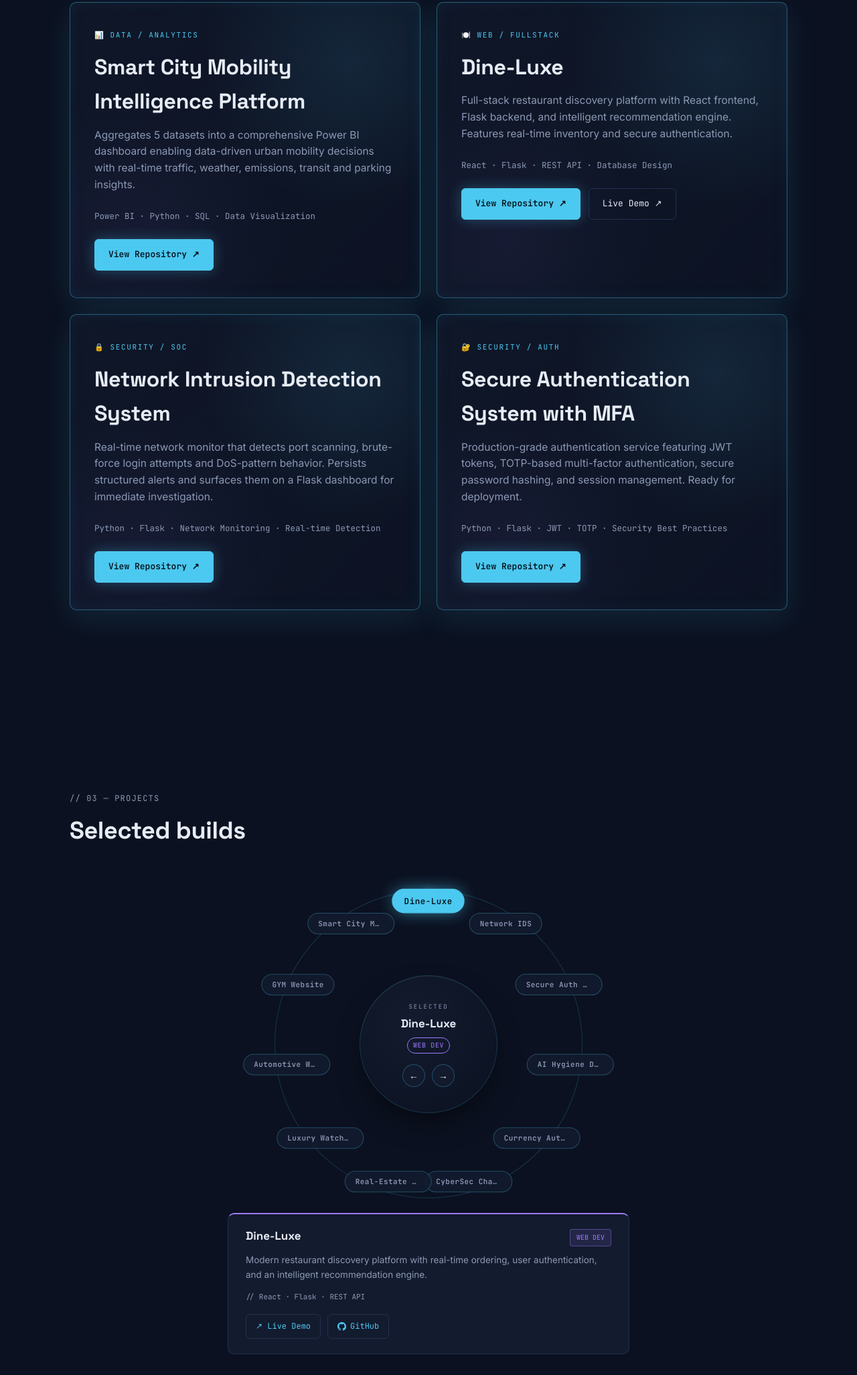
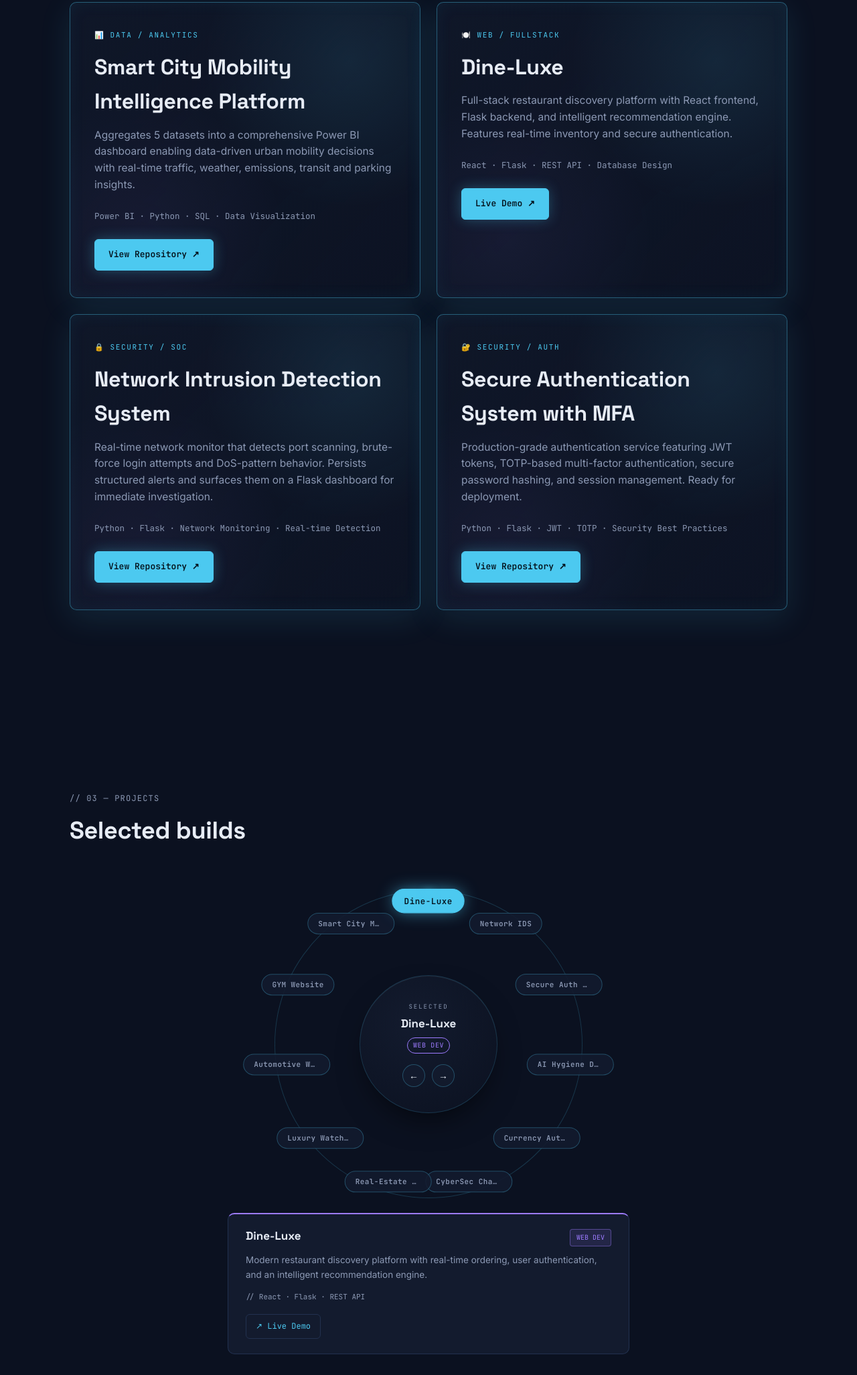
Before and after one commit to Sameer-2904/Portfolio, a plain HTML site: page index.html in a window 1280 px wide. Shown: the part 1787-3840 px from the top of the page at 67% size. Drawn offline with Linux system fonts and the light colour scheme.

Commit message:
Add files via upload

```diff
--- a/index.html
+++ b/index.html
@@ -1701,8 +1701,7 @@
               <p class="featured-desc">Full-stack restaurant discovery platform with React frontend, Flask backend, and intelligent recommendation engine. Features real-time inventory and secure authentication.</p>
               <div class="featured-tech">React · Flask · REST API · Database Design</div>
               <div class="featured-actions">
-                <a class="btn btn-primary" href="https://github.com/Sameer-2904/Dine-Luxe" target="_blank" rel="noopener">View Repository ↗</a>
-                <a class="btn btn-ghost" href="https://sameer-2904.github.io/Dine-Luxe/" target="_blank" rel="noopener">Live Demo ↗</a>
+                <a class="btn btn-primary" href="https://sameer-2904.github.io/Dine-Luxe/" target="_blank" rel="noopener">Live Demo ↗</a>
               </div>
             </div>
           </div>
@@ -2797,12 +2796,13 @@
         a.className = 'pw-info-link';
         a.innerHTML = '↗ Live Demo';
         infoLinks.appendChild(a);
+      } else {
+        const gh = document.createElement('a');
+        gh.href = p.url; gh.target = '_blank'; gh.rel = 'noopener';
+        gh.className = 'pw-info-link';
+        gh.innerHTML = '<svg width="13" height="13" viewBox="0 0 16 16" fill="currentColor"><path d="M8 0C3.58 0 0 3.58 0 8c0 3.54 2.29 6.53 5.47 7.59.4.07.55-.17.55-.38 0-.19-.01-.82-.01-1.49-2.01.37-2.53-.49-2.69-.94-.09-.23-.48-.94-.82-1.13-.28-.15-.68-.52-.01-.53.63-.01 1.08.58 1.23.82.72 1.21 1.87.87 2.33.66.07-.52.28-.87.51-1.07-1.78-.2-3.64-.89-3.64-3.95 0-.87.31-1.59.82-2.15-.08-.2-.36-1.02.08-2.12 0 0 .67-.21 2.2.82.64-.18 1.32-.27 2-.27.68 0 1.36.09 2 .27 1.53-1.04 2.2-.82 2.2-.82.44 1.1.16 1.92.08 2.12.51.56.82 1.27.82 2.15 0 3.07-1.87 3.75-3.65 3.95.29.25.54.73.54 1.48 0 1.07-.01 1.93-.01 2.2 0 .21.15.46.55.38A8.01 8.01 0 0016 8c0-4.42-3.58-8-8-8z"/></svg> GitHub';
+        infoLinks.appendChild(gh);
       }
-      const gh = document.createElement('a');
-      gh.href = p.url; gh.target = '_blank'; gh.rel = 'noopener';
-      gh.className = 'pw-info-link';
-      gh.innerHTML = '<svg width="13" height="13" viewBox="0 0 16 16" fill="currentColor"><path d="M8 0C3.58 0 0 3.58 0 8c0 3.54 2.29 6.53 5.47 7.59.4.07.55-.17.55-.38 0-.19-.01-.82-.01-1.49-2.01.37-2.53-.49-2.69-.94-.09-.23-.48-.94-.82-1.13-.28-.15-.68-.52-.01-.53.63-.01 1.08.58 1.23.82.72 1.21 1.87.87 2.33.66.07-.52.28-.87.51-1.07-1.78-.2-3.64-.89-3.64-3.95 0-.87.31-1.59.82-2.15-.08-.2-.36-1.02.08-2.12 0 0 .67-.21 2.2.82.64-.18 1.32-.27 2-.27.68 0 1.36.09 2 .27 1.53-1.04 2.2-.82 2.2-.82.44 1.1.16 1.92.08 2.12.51.56.82 1.27.82 2.15 0 3.07-1.87 3.75-3.65 3.95.29.25.54.73.54 1.48 0 1.07-.01 1.93-.01 2.2 0 .21.15.46.55.38A8.01 8.01 0 0016 8c0-4.42-3.58-8-8-8z"/></svg> GitHub';
-      infoLinks.appendChild(gh);
 
       // Reveal info panel
       infoBox.classList.add('visible');
```
